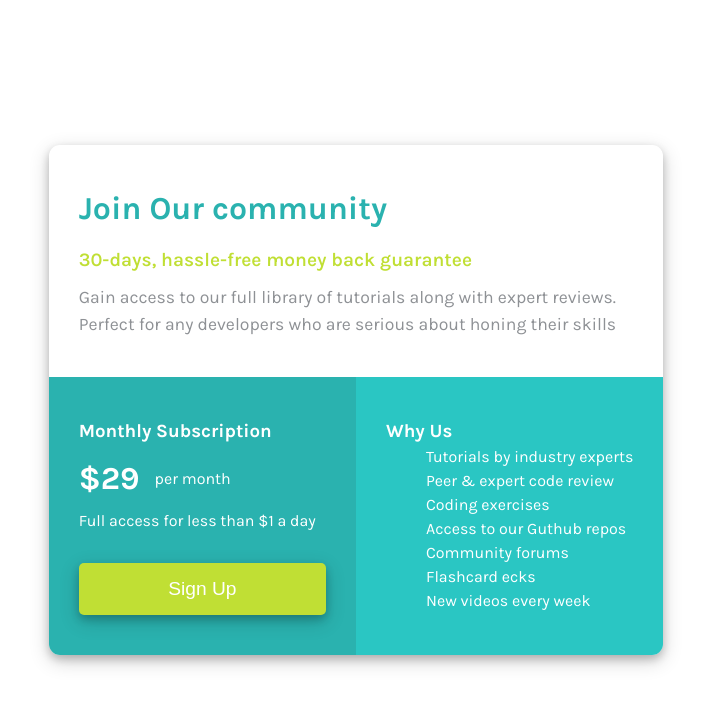
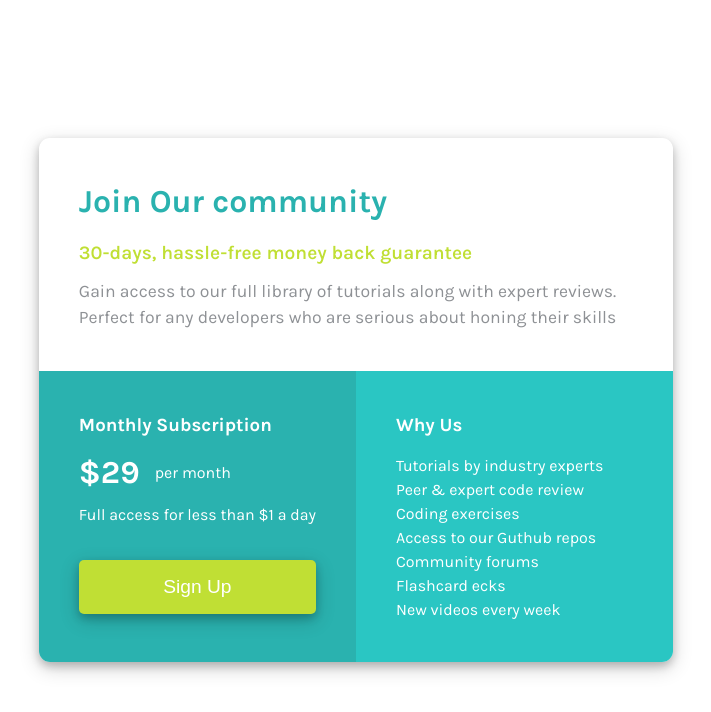
Before and after one commit to darkk-lord/First-FrontEnd-Mentor-Project, a plain HTML site: page index.html in a window 1280 px wide. Shown: the whole page, without its empty margins (284-995 px from the left). Drawn offline with Linux system fonts and the light colour scheme.

Commit message:
Third & final Version

```diff
--- a/index.html
+++ b/index.html
@@ -36,7 +36,7 @@
       </div>
 
       <div class="why-us">
-        <h3>Why Us</h3>
+        <h3 class="why-us-heading">Why Us</h3>
 
         <!-- <div class="why-us-list"> -->
           <ul>
--- a/style.css
+++ b/style.css
@@ -28,20 +28,36 @@ body{
         display: grid;
         place-items: center;
     }
-}
 
-@media (min-width: 600px){
     .community{
         display: grid;
         grid-template-columns: 1fr 1fr;
-        border-radius: 11px;
-        box-shadow: 0 4px 8px 0 rgba(0, 0, 0, 0.2), 0 6px 20px 0 rgba(0, 0, 0, 0.19);
+    }
+
+    .why-us{
+        border-radius: 0 0  11px 0;
+    }
+
+    .monthly-subscription{
+        border-radius: 0 0 0 11px;
+    }
+}
+
+.community{
+    margin: 20px;
+    border-radius: 11px;
+    box-shadow: 0 4px 8px 0 rgba(0, 0, 0, 0.2), 0 6px 20px 0 rgba(0, 0, 0, 0.19);
+}
+
+@media (max-width: 600px) {
+    .why-us{
+        border-radius: 0 0  11px 11px;
     }
 }
 
 .join-community{
     grid-column-end: span 2;
-    padding: 40px 30px;
+    padding: 40px 40px;
 }
 
 .join-community-headline{
@@ -66,8 +82,8 @@ body{
 
 .monthly-subscription{
     background-color: var(--primary-clr-cyan);
-    padding: 40px 30px;
-    border-radius: 0 0 0 11px;
+    padding: 40px 40px;
+
 }
 
 .subscription-price{
@@ -85,9 +101,9 @@ body{
 }
 
 .signup-button{
-    margin-top: 30px;
+    margin-top: 2.1rem;
     width: 100%;
-    padding: 15px;
+    padding: 1rem;
     font-size: 1.2rem;
     border:none;
     background-color: var(--primary-clr-bright-yellow);
@@ -99,12 +115,25 @@ body{
 
 .why-us{
     background-color: var(--primary-clr-blue);
-    padding: 40px 30px;
-    border-radius: 0 0  11px 0;
+    /* padding: 40px 30px; */
     display: flex;
     flex-direction: column;
+    padding-bottom: 40px;
 }
 
+.why-us-heading{
+    /* padding: 40px 30px; */
+    padding: 40px 0 15px 40px;
+}
+
+.why-us ul{
+    /* list-style: none; */
+    padding-left: 40px;
+}
+
+
 .why-us li{
+    font-weight: 400;
     list-style: none;
+    padding-left: 0;
 }
```
